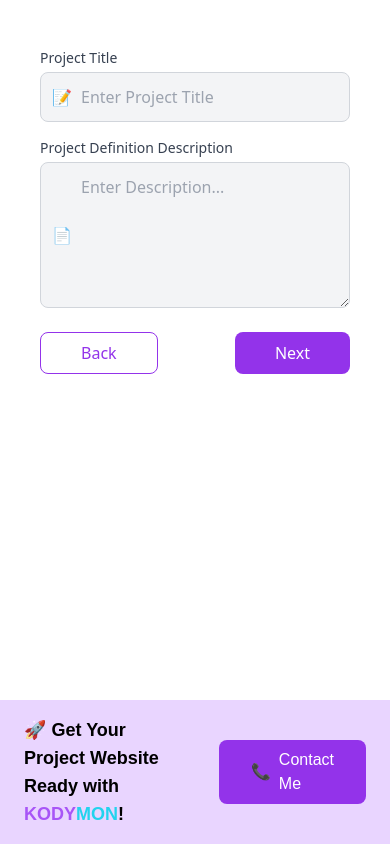
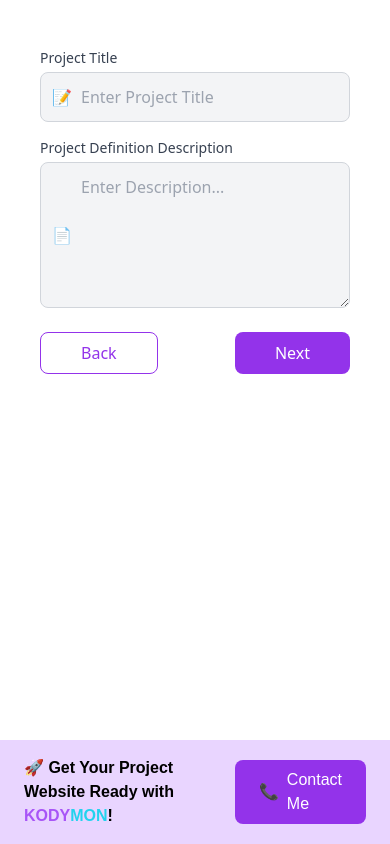
Before and after one commit to Dxvarsh/kodymon, a plain HTML site: page synopsis_maker.html in a window 390 px wide. Drawn offline with nearby package versions, Linux system fonts and the light colour scheme.

Commit message:
Update synopsis_maker.html

```diff
--- a/synopsis_maker.html
+++ b/synopsis_maker.html
@@ -381,7 +381,7 @@
 
    <div class="fixed bg-purple-200 w-full px-6 py-4 no-print bottom-0 mx-auto flex gap-8 items-center">
     <h1
-      class="text-lg md:text-xl lg:text-3xl font-bold"
+      class="text-base md:text-xl lg:text-3xl font-bold"
     >
       🚀 Get Your Project Website Ready with
       <span class="text-purple-500">KODY</span
@@ -389,7 +389,7 @@
     </h1>
     <a
       href="./index.html"
-      class="px-8 no-print py-2 bg-purple-600 hover:bg-purple-700 rounded-lg text-white font-medium transition-all duration-300 transform hover:scale-105 flex items-center justify-center"
+      class="px-6 no-print py-2 bg-purple-600 hover:bg-purple-700 rounded-lg text-white font-medium transition-all duration-300 transform hover:scale-105 flex items-center justify-center"
     >
       <span id="phone-emoji" class="mr-2 no-print">📞</span> <span class="no-print">Contact Me</span>
     </a>
```
